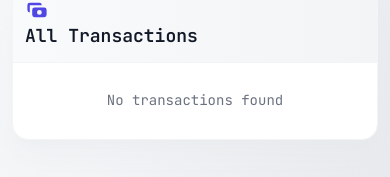
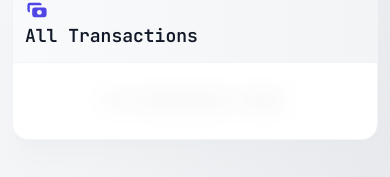
Before and after one commit to jinkazama13200/mikeyfinancetracker, a React (Create React App) app: page /transactions in a window 390 px wide. Shown: the part 478-655 px from the top of the page. Built offline with nearby package versions, Linux system fonts and the light colour scheme.

Commit message:
Apply glass effect with exact CSS properties as provided

```diff
--- a/src/App.css
+++ b/src/App.css
@@ -100,14 +100,12 @@
 
 /* Glass Effect */
 .glass-effect {
-  background: linear-gradient(
-    135deg,
-    rgba(255, 255, 255, 0.3) 0%,
-    rgba(255, 255, 255, 0.1) 100%
-  );
-  backdrop-filter: blur(10px);
-  -webkit-backdrop-filter: blur(10px);
-  border: 1px solid rgba(255, 255, 255, 0.2);
+  background: rgba(255, 255, 255, 0.61);
+  border-radius: 16px;
+  box-shadow: 0 4px 30px rgba(0, 0, 0, 0.1);
+  backdrop-filter: blur(12.2px);
+  -webkit-backdrop-filter: blur(12.2px);
+  border: 1px solid rgba(255, 255, 255, 0.35);
   position: absolute;
   top: 0;
   left: 0;
--- a/src/components/BankRatesTracker.tsx
+++ b/src/components/BankRatesTracker.tsx
@@ -128,20 +128,21 @@ const BankRatesTracker: React.FC = () => {
   };
 
   return (
-    <div className="bg-transparent rounded-2xl shadow-lg border border-gray-200/50 overflow-hidden">
-      <div className="px-6 py-4 bg-gradient-to-r from-indigo-50/50 to-purple-50/50 border-b border-gray-200/30">
+    <div className="bg-transparent rounded-2xl shadow-lg border border-gray-200/50 overflow-hidden relative">
+      <div className="absolute inset-0 glass-effect z-0 rounded-2xl"></div>
+      <div className="px-6 py-4 bg-gradient-to-r from-indigo-50/50 to-purple-50/50 border-b border-gray-200/30 relative z-10">
         <div className="flex items-center justify-between">
           <div className="flex items-center">
             <svg xmlns="http://www.w3.org/2000/svg" className="h-5 w-5 mr-2 text-indigo-600" fill="none" viewBox="0 0 24 24" stroke="currentColor">
               <path strokeLinecap="round" strokeLinejoin="round" strokeWidth={2} d="M12 8c-1.657 0-3 .895-3 2s1.343 2 3 2 3 .895 3 2-1.343 2-3 2m0-8c1.11 0 2.08.402 2.599 1M12 8V7m0 1v8m0 0v1m0-1c-1.11 0-2.08-.402-2.599-1M21 12a9 9 0 11-18 0 9 9 0 0118 0z" />
             </svg>
-            <h3 className="text-lg font-semibold text-gray-800">
+            <h3 className="text-lg font-semibold text-gray-800 relative z-10">
               {language === 'en' ? 'Bank Rates Tracker' : 'Theo dõi tỷ giá ngân hàng'}
             </h3>
           </div>
-          <div className="flex items-center space-x-2">
-            <span className={`h-2 w-2 rounded-full ${isLoading ? 'bg-yellow-400 animate-pulse' : 'bg-green-400'}`}></span>
-            <span className="text-xs text-gray-500">
+          <div className="flex items-center space-x-2 relative z-10">
+            <span className={`h-2 w-2 rounded-full ${isLoading ? 'bg-yellow-400 animate-pulse' : 'bg-green-400'} relative z-10`}></span>
+            <span className="text-xs text-gray-500 relative z-10">
               {isLoading
                 ? (language === 'en' ? 'Updating...' : 'Đang cập nhật...')
                 : (language === 'en' ? 'Live' : 'Trực tiếp')}
@@ -150,7 +151,7 @@ const BankRatesTracker: React.FC = () => {
         </div>
       </div>
 
-      <div className="p-6">
+      <div className="p-6 relative z-10">
         {error && (
           <div className="mb-4 p-3 bg-red-50 border border-red-200 rounded-lg">
             <p className="text-sm text-red-700">{error}</p>
--- a/src/components/ExpenseChart.tsx
+++ b/src/components/ExpenseChart.tsx
@@ -119,19 +119,20 @@ const ExpenseChart: React.FC<ExpenseChartProps> = ({ transactions }) => {
   };
 
   return (
-    <div className="bg-transparent rounded-2xl shadow-lg border border-gray-200/50 overflow-hidden">
-      <div className="px-6 py-4 bg-gradient-to-r from-indigo-50/50 to-purple-50/50 border-b border-gray-200/30">
+    <div className="bg-transparent rounded-2xl shadow-lg border border-gray-200/50 overflow-hidden relative">
+      <div className="absolute inset-0 glass-effect z-0 rounded-2xl"></div>
+      <div className="px-6 py-4 bg-gradient-to-r from-indigo-50/50 to-purple-50/50 border-b border-gray-200/30 relative z-10">
         <div className="flex flex-col sm:flex-row sm:items-center sm:justify-between">
           <div className="flex items-center">
             <svg xmlns="http://www.w3.org/2000/svg" className="h-5 w-5 mr-2 text-indigo-600" fill="none" viewBox="0 0 24 24" stroke="currentColor">
               <path strokeLinecap="round" strokeLinejoin="round" strokeWidth={2} d="M9 19v-6a2 2 0 00-2-2H5a2 2 0 00-2 2v6a2 2 0 002 2h2a2 2 0 002-2zm0 0V9a2 2 0 012-2h2a2 2 0 012 2v10m-6 0a2 2 0 002 2h2a2 2 0 002-2m0 0V5a2 2 0 012-2h2a2 2 0 012 2v14a2 2 0 01-2 2h-2a2 2 0 01-2-2z" />
             </svg>
-            <h3 className="text-lg font-semibold text-gray-800">
+            <h3 className="text-lg font-semibold text-gray-800 relative z-10">
               {language === 'en' ? 'Expense Analysis' : 'Phân tích chi tiêu'}
             </h3>
           </div>
 
-          <div className="mt-2 sm:mt-0 flex items-center space-x-3">
+          <div className="mt-2 sm:mt-0 flex items-center space-x-3 relative z-10">
             <div className="text-sm font-medium text-gray-700">
               {language === 'en' ? 'Total:' : 'Tổng cộng:'}
               <span className="font-bold text-red-600 ml-1">
@@ -142,7 +143,7 @@ const ExpenseChart: React.FC<ExpenseChartProps> = ({ transactions }) => {
             <select
               value={selectedMonth}
               onChange={(e) => setSelectedMonth(e.target.value)}
-              className="input-focus block w-36 px-3 py-1.5 text-sm border border-gray-300 rounded-lg shadow-sm focus:ring-indigo-500 focus:border-indigo-500"
+              className="input-focus block w-36 px-3 py-1.5 text-sm border border-gray-300 rounded-lg shadow-sm focus:ring-indigo-500 focus:border-indigo-500 relative z-10"
             >
               <option value="all">{formatMonth('all')}</option>
               {uniqueMonths.map(month => (
@@ -153,7 +154,7 @@ const ExpenseChart: React.FC<ExpenseChartProps> = ({ transactions }) => {
         </div>
       </div>
 
-      <div className="p-6">
+      <div className="p-6 relative z-10">
         {filteredExpenses.length > 0 ? (
           <div className="h-80">
             <ResponsiveContainer width="100%" height="100%">
--- a/src/components/SummaryCard.tsx
+++ b/src/components/SummaryCard.tsx
@@ -50,6 +50,7 @@ const SummaryCard: React.FC<SummaryCardProps> = ({ title, value, type }) => {
 
   return (
     <div className="bg-transparent rounded-xl p-2 sm:p-3 md:p-4 lg:p-6 shadow-lg card-hover border border-gray-100 transition-all duration-300 relative overflow-hidden">
+      <div className="absolute inset-0 glass-effect z-0 rounded-xl"></div>
       <div className="relative z-10">
         <div className="flex items-center justify-between">
           <p className="text-xs font-medium text-gray-600 truncate">{getTitle()}</p>
--- a/src/components/TransactionList.tsx
+++ b/src/components/TransactionList.tsx
@@ -51,9 +51,10 @@ const TransactionList: React.FC<TransactionListProps> = ({
   };
 
   return (
-    <div className="overflow-x-auto bg-transparent">
+    <div className="overflow-x-auto bg-transparent relative overflow-hidden rounded-xl">
+      <div className="absolute inset-0 glass-effect z-0"></div>
       {/* Desktop Table */}
-      <div className="hidden md:block">
+      <div className="hidden md:block relative z-10">
         <table className="min-w-full divide-y divide-gray-200">
           <thead className="bg-gray-50">
             <tr>
--- a/src/pages/Dashboard.tsx
+++ b/src/pages/Dashboard.tsx
@@ -85,8 +85,9 @@ const Dashboard: React.FC = () => {
 
   return (
     <div className="min-h-screen bg-gradient-to-br from-indigo-50 via-purple-50 to-pink-50">
-      <nav className="bg-transparent sticky top-0 z-10 shadow-sm border-b border-gray-200/50">
-        <div className="max-w-7xl mx-auto px-4 sm:px-6 lg:px-8">
+      <nav className="bg-transparent sticky top-0 z-10 shadow-sm border-b border-gray-200/50 relative overflow-hidden">
+        <div className="absolute inset-0 glass-effect z-0"></div>
+        <div className="max-w-7xl mx-auto px-4 sm:px-6 lg:px-8 relative z-10">
           <div className="flex justify-between h-16 items-center">
             <div className="flex items-center">
               <div className="h-10 w-10 rounded-xl bg-gradient-to-r from-indigo-600 to-purple-600 flex items-center justify-center shadow-md cursor-pointer" onClick={() => navigate('/dashboard')}>
```
